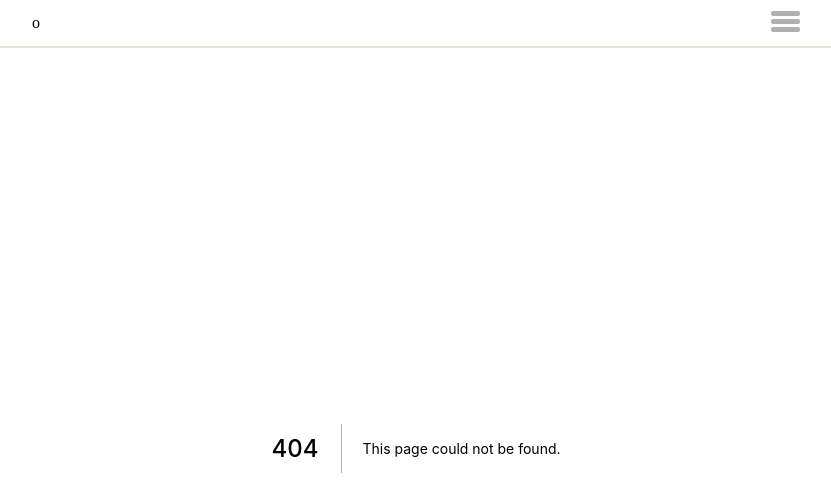
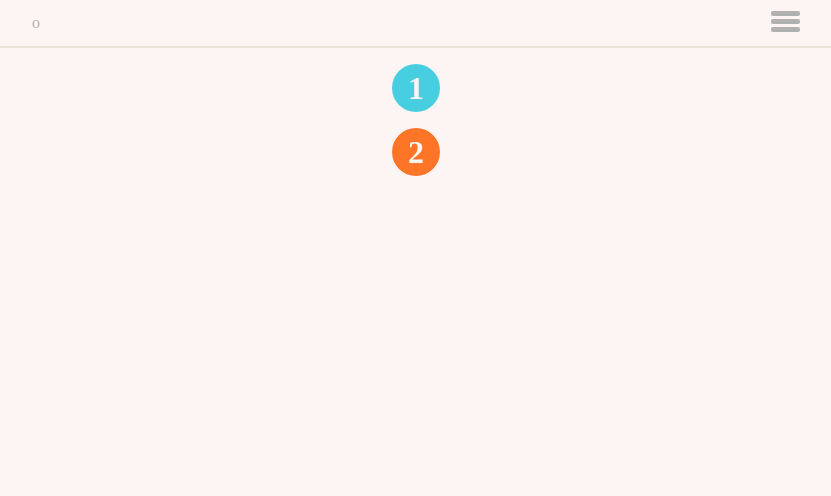
Before and after one commit to Brun0-marinh0/Ensinando-Libras, a Next.js app: page /selectQuiz in a window 1280 px wide. Before the commit this address had no page. Shown: the top 496 px of the page, without its empty margins (224-1055 px from the left). Built offline with nearby package versions, Linux system fonts and the light colour scheme.

Commit message:
:feat component nivelNumber

```diff
--- /dev/null
+++ b/src/components/NivelNumber/index.tsx
@@ -0,0 +1,17 @@
+import styles from './styles.module.scss'
+
+export interface NivelNumberProps{
+    stylesColor: string,
+    NivelNumber: number
+}
+
+export default function NivelNumber({stylesColor, NivelNumber}:NivelNumberProps){
+    return(
+        <div
+            className={styles.circle}
+            style={{background: stylesColor}}
+        >
+            <h1>{NivelNumber}</h1>
+        </div>
+    )
+}
--- /dev/null
+++ b/src/components/NivelNumber/styles.module.scss
@@ -0,0 +1,10 @@
+.circle{
+    background: red;
+    width: 3rem;
+    height: 3rem;
+    border-radius: 50%;
+    display: flex;
+    justify-content: center;
+    align-items: center;
+    color: var(--bg);
+}
--- /dev/null
+++ b/src/pages/selectQuiz.tsx
@@ -0,0 +1,19 @@
+import styles from './styles.module.scss'
+
+import NivelNumber from "../components/NivelNumber";
+
+export default function selectQuiz(){
+    return(
+        <div className={styles.content}>
+            <NivelNumber
+                stylesColor={'var(--ceano)'}
+                NivelNumber={1}
+            />
+
+            <NivelNumber
+                stylesColor={'var(--orange)'}
+                NivelNumber={2}
+            />
+        </div>
+    )
+}
--- /dev/null
+++ b/src/pages/styles.module.scss
@@ -0,0 +1,9 @@
+.content{
+    height: 90vh;
+    display: flex;
+    flex-direction: column;
+    align-items: center;
+    padding: var(--negativeSpace) 0;
+    overflow-y: scroll;
+    gap: 1rem;
+}
```
